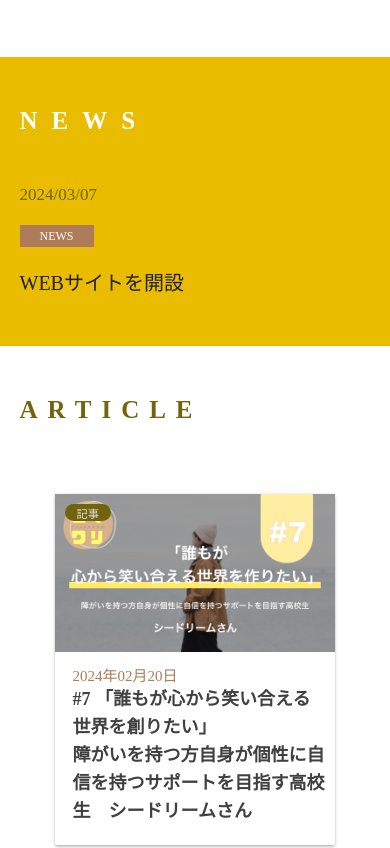
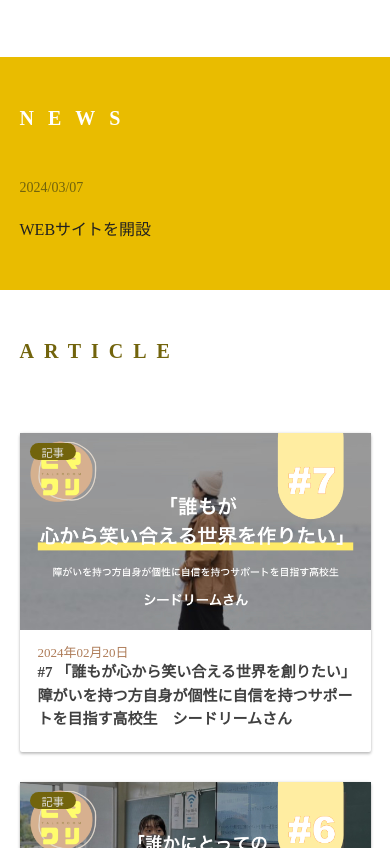
Before and after one commit to himawarinotanekaigi/web, a plain HTML site: page index.html in a window 390 px wide. Shown: the part 1163-2011 px from the top of the page. Drawn offline with Linux system fonts and the light colour scheme.

Commit message:
Add files via upload

```diff
--- a/style.css
+++ b/style.css
@@ -547,7 +547,7 @@ main .prologue p{
 }
 @media screen and (max-width:1067.98px){
   h2{
-    font-size: 25px;
+    font-size: 20px;
     padding-top: 50px;
     padding-bottom: 50px;
     letter-spacing: 14px;
@@ -584,30 +584,19 @@ main .prologue p{
   main .news .news-list .item .date{
     margin: 0;
     min-width: 140px;
-    font-size: 17px;
+    font-size: 14px;
     font-family: CENTURY;
     color: #72640c;
     padding: 0 20px 20px 0;
   }
   main .news .news-list .item .category{
-    margin: 0;
-    min-width: 140px;
-    padding: 0 20px 20px 0;
-  }
-  main .news .news-list .item .category span{
-    background: #ae7c58;
-    color: #FFF;
-    text-align: center;
-    display: inline-block;
-    padding: 5px 20px;
-    font-size: 12px;
-    line-height: 1;
+    display: none;
   }
   main .news .news-list .item .title{
     margin: 0;
     width: 100%;
     color: #202020;
-    font-size: 20px;
+    font-size: 16px;
   }
   main .news .news-list .item a:hover .title{
     color: #606060;
@@ -787,12 +776,12 @@ main .article{
   padding-left: 5%;
   padding-right: 5%;
   overflow: hidden;
-  background-color:rgba(255, 255, 255, 0.7);;
+  background-color:rgba(255, 255, 255, 1);;
 }
 main .article h2{
   padding-top: 50px;
   padding-bottom: 50px;
-  font-size: 25px;
+  font-size: 20px;
   letter-spacing: 10px;
   font-family: CENTURY;
   color: #72640c;
@@ -811,11 +800,11 @@ main .article .changeItemTxt {
 }
 main .article .changeItemTxt time{
   font-family: CENTURY;
-  font-size: 15px;
+  font-size: 13px;
   color: #ae7c58;
 }
 main .article .changeItemTxt p.itemTitle {
-    font-size: 18px;
+    font-size: 15px;
     line-height: 1.56;
     margin: 0px;
     font-weight: 600;
@@ -863,9 +852,9 @@ p.itemCat {
 }
 
 li.changeItem.gridCard {
-    width: 80%;
+    width: 100%;
     margin-bottom: 30px;
-    margin-left: 10%;
+    margin-left: %;
 }
 li.changeItem.gridCard a {
     display: flex;
@@ -1003,7 +992,7 @@ main .tokoirai p{
   }
   main .tokoirai p{
     font-family: CENTURY;
-    font-size: 15px;
+    font-size: 13px;
     letter-spacing: 0px;
     color: #071C21;
     padding-top: 10px;
@@ -1038,8 +1027,8 @@ main .logo2 .logo3{
   }
   main .logo2 img{
     width: 80%;
-    padding-top: 100px;
-    padding-bottom: 100px;
+    padding-top: 50px;
+    padding-bottom: 50px;
   }
 }
 main .about_us{
@@ -1122,14 +1111,14 @@ main .about_us h4{
   main .about_us h2{
     padding-top: 50px;
     padding-bottom: 50px;
-    font-size: 25px;
+    font-size: 20px;
     letter-spacing: 10px;
     font-family: CENTURY;
     color: #daa520;
   }
   main .about_us p{
     font-family: CENTURY;
-    font-size: 18px;
+    font-size: 15px;
     letter-spacing: 2px;
     color: #665a1a;
     padding-top: 10px;
@@ -1213,6 +1202,13 @@ footer{
   height: 100vh;
   text-align: center;
 }
+
+@media screen and (min-width:1068px){
+footer .logo4 img{
+  padding-top: 45vh;
+  width: 40%;
+}
+}
 @media screen and (max-width:1067.98px){
   main .form .c-form {
     width: 100%;
@@ -1228,7 +1224,7 @@ footer{
     display: block;
     margin-bottom: 5px;
     color: #72640c;
-    font-size: 18px;
+    font-size: 14px;
   }
   main .form .c-form__input,
   main .form .c-form__input textarea {
@@ -1236,7 +1232,7 @@ footer{
     padding: 10px;
     border: 1px solid #72640c;
     border-radius: 4px;
-    font-size: 18px;
+    font-size: 14px;
   }
   main .form .c-form__input textarea {
     height: 100px;
@@ -1255,7 +1251,7 @@ footer{
     border: none;
     background-color: #e9bc00;
     color: white;
-    font-size: 18px;
+    font-size: 14px;
     font-family: CENTURY;
     cursor: pointer;
     transition: background-color 0.3s;
@@ -1287,7 +1283,3 @@ footer{
   }
 
 }
-footer .logo4 img{
-  padding-top: 45vh;
-  width: 40%;
-}
```
